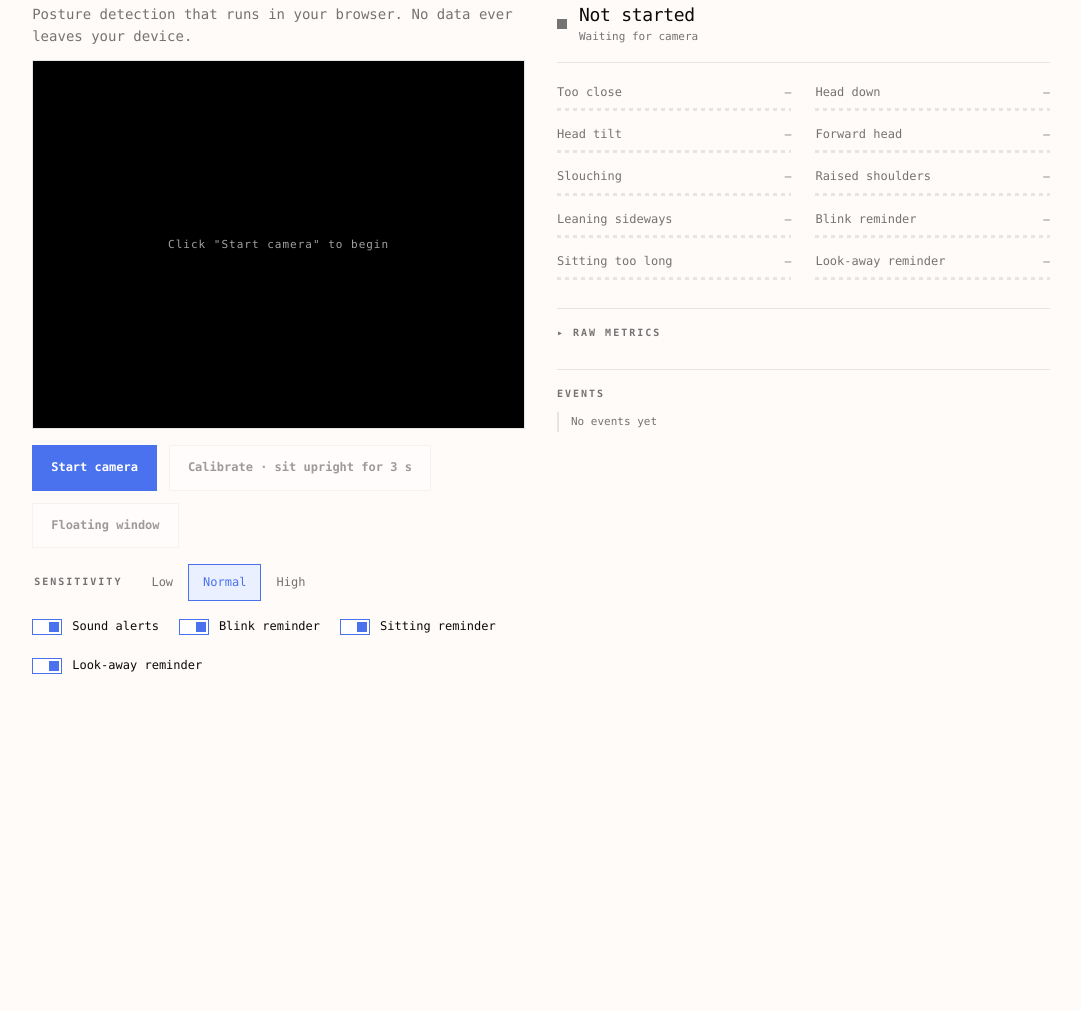
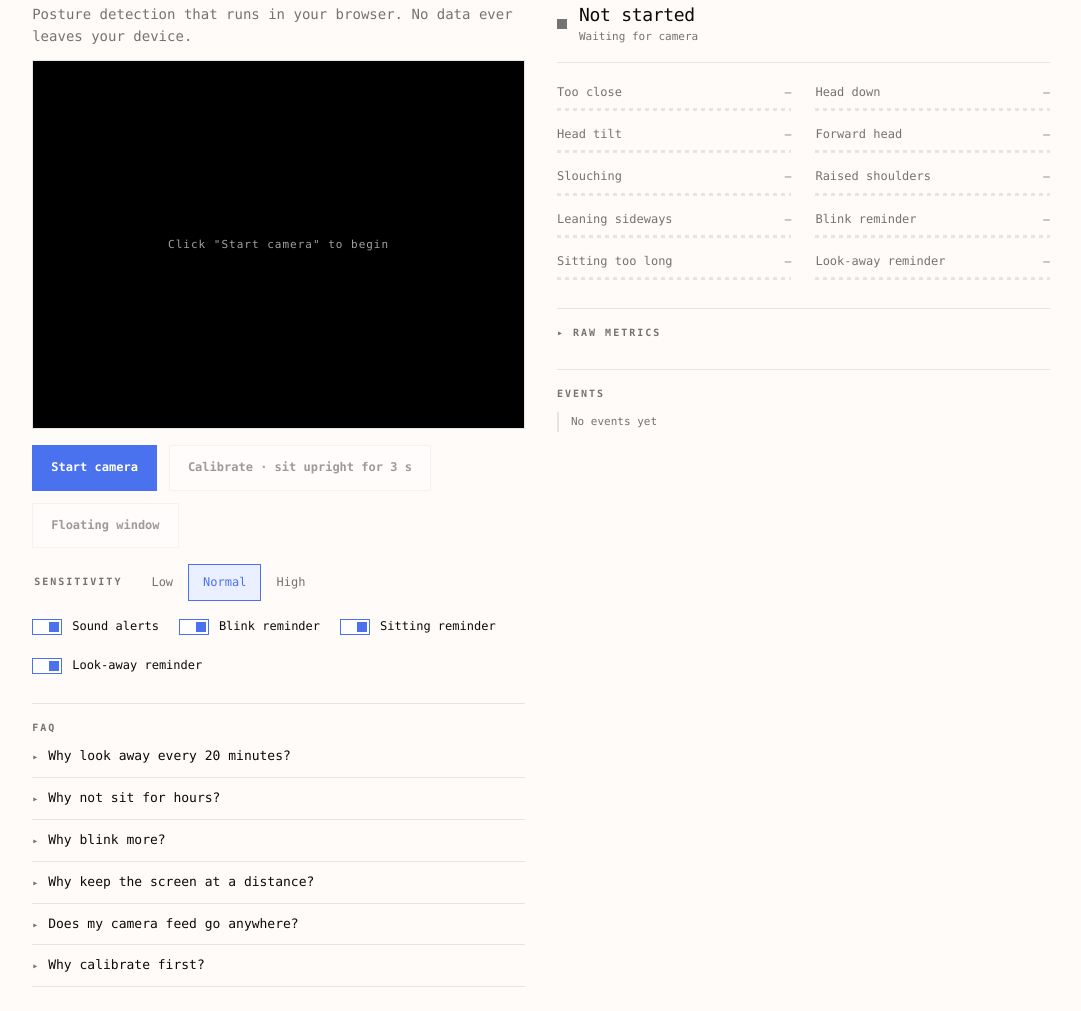
Before and after one commit to LinklyAI/upright, a website built with Vite: page index.html in a window 1280 px wide. Shown: the part 97-1108 px from the top of the page, without its empty margins (99-1180 px from the left). Before the commit the page ends 820 px from the top, so only its background shows below. Built offline with nearby package versions, Linux system fonts and the light colour scheme.

Commit message:
feat: collapsible FAQ under the controls

```diff
--- a/index.html
+++ b/index.html
@@ -152,6 +152,34 @@
             </label>
           </div>
         </section>
+
+        <section class="faq" data-i18n-aria="faqTitle">
+          <div class="label" data-i18n="faqTitle">FAQ</div>
+          <details class="faq__item">
+            <summary data-i18n="faqLookAwayQ">Why look away every 20 minutes?</summary>
+            <p data-i18n="faqLookAwayA"></p>
+          </details>
+          <details class="faq__item">
+            <summary data-i18n="faqSittingQ">Why not sit for hours?</summary>
+            <p data-i18n="faqSittingA"></p>
+          </details>
+          <details class="faq__item">
+            <summary data-i18n="faqBlinkQ">Why blink more?</summary>
+            <p data-i18n="faqBlinkA"></p>
+          </details>
+          <details class="faq__item">
+            <summary data-i18n="faqTooCloseQ">Why keep the screen at a distance?</summary>
+            <p data-i18n="faqTooCloseA"></p>
+          </details>
+          <details class="faq__item">
+            <summary data-i18n="faqPrivacyQ">Does my camera feed go anywhere?</summary>
+            <p data-i18n="faqPrivacyA"></p>
+          </details>
+          <details class="faq__item">
+            <summary data-i18n="faqCalibrateQ">Why calibrate first?</summary>
+            <p data-i18n="faqCalibrateA"></p>
+          </details>
+        </section>
       </div>
 
       <div class="side">
--- a/src/i18n.ts
+++ b/src/i18n.ts
@@ -100,6 +100,25 @@ const en = {
   wentBackground: 'Tab in background, detection continues at a lower rate',
   cameForeground: 'Tab in foreground',
   notificationTitle: 'Posture reminder',
+  faqTitle: 'FAQ',
+  faqLookAwayQ: 'Why look away every 20 minutes?',
+  faqLookAwayA:
+    'Focusing on a screen an arm away keeps the tiny muscle inside each eye flexed the whole time. Twenty seconds on something six metres away is its coffee break. Eye doctors call it the 20-20-20 rule; we just enforce it.',
+  faqSittingQ: 'Why not sit for hours?',
+  faqSittingA:
+    'The chair is not the enemy, the second hour is. Sit long enough and your big leg muscles clock out, your metabolism follows, and your lower back is left holding the whole shift alone. Two minutes on your feet every 45 beats any chair money can buy.',
+  faqBlinkQ: 'Why blink more?',
+  faqBlinkA:
+    'You blink about 15 times a minute in normal life and under 5 when you stare at a screen. Each blink repaints the tear film; skip them and your eyes get dry, gritty and red. Blinking is free eye drops. Use them.',
+  faqTooCloseQ: 'Why keep the screen at a distance?',
+  faqTooCloseA:
+    'The closer the screen, the harder your eyes work to focus, and the faster they tire. Your neck usually joins in by craning forward, which multiplies the load on your spine. About an arm’s length, 50 to 70 cm, is the comfortable spot.',
+  faqPrivacyQ: 'Does my camera feed go anywhere?',
+  faqPrivacyA:
+    'No. The models run inside your browser and the video never leaves this computer; there is no server to receive it. Once the page has loaded you can pull the network cable and it keeps working.',
+  faqCalibrateQ: 'Why calibrate first?',
+  faqCalibrateA:
+    'Every camera angle, chair height and body is different, so there is no universal number for “sitting straight”. Calibration records what upright looks like on you, and every check is measured against that. So actually sit up for those three seconds. It remembers.',
 } as const;
 
 export type Key = keyof typeof en;
@@ -198,6 +217,25 @@ const zh: Record<Key, string> = {
   wentBackground: '页面进入后台，继续以降频检测',
   cameForeground: '页面回到前台',
   notificationTitle: '坐姿提醒',
+  faqTitle: '常见问题',
+  faqLookAwayQ: '为什么每 20 分钟要远眺？',
+  faqLookAwayA:
+    '盯着一臂之内的屏幕时，眼睛里负责对焦的小肌肉一直在举铁。每 20 分钟看 6 米外 20 秒，等于让它放下杠铃喘口气。这叫 20-20-20 法则，是眼科医生想出来的，我们只负责催。',
+  faqSittingQ: '为什么不要久坐？',
+  faqSittingA:
+    '椅子不是敌人，第二个小时才是。坐久了腿部的大肌群下班，代谢跟着放假，腰椎只能独自扛完整个班。每 45 分钟起来走两分钟，比再贵的椅子都管用。',
+  faqBlinkQ: '为什么要多眨眼？',
+  faqBlinkA:
+    '平时每分钟眨 15 次左右，盯屏幕时会掉到 5 次以下。每次眨眼都在给眼球表面重新刷一层泪膜，省掉它，眼睛就会干、涩、发红。眨眼是免费的眼药水，别省。',
+  faqTooCloseQ: '为什么离屏幕不要太近？',
+  faqTooCloseA:
+    '越近，眼睛为了对焦越吃力，疲劳来得越快；脖子通常还会跟着往前探，把头的重量成倍压到颈椎上。一臂远，也就是 50 到 70 厘米，是舒服的距离。',
+  faqPrivacyQ: '我的画面会上传吗？',
+  faqPrivacyA:
+    '不会。模型在你的浏览器里运行，画面不离开这台电脑，也没有服务器可以收。页面加载完之后拔掉网线，它照样工作。',
+  faqCalibrateQ: '为什么要先校准？',
+  faqCalibrateA:
+    '每个人的摄像头角度、椅子高度、身材都不一样，"坐直"没有通用数值。校准就是记住你坐直时的样子，之后所有判断都拿它来比。所以那三秒请真的坐直，它记性很好。',
 };
 
 const TABLES: Record<Locale, Record<Key, string>> = { en, zh };
--- a/src/style.css
+++ b/src/style.css
@@ -229,6 +229,48 @@ input:focus-visible + .switch__track {
 }
 .stage-column .toolbar {
   margin-top: 16px;
+}
+
+/* ---------- FAQ: collapsed by default, one rule between items ---------- */
+.faq {
+  margin-top: 28px;
+  border-top: 1px solid var(--line);
+  padding-top: 16px;
+}
+.faq__item {
+  border-bottom: 1px solid var(--line);
+}
+.faq__item summary {
+  cursor: pointer;
+  list-style: none;
+  display: flex;
+  align-items: baseline;
+  gap: 10px;
+  padding: 10px 0;
+  font-size: 13px;
+}
+.faq__item summary::-webkit-details-marker {
+  display: none;
+}
+.faq__item summary::before {
+  content: '▸';
+  flex: none;
+  font-size: 10px;
+  color: var(--muted);
+  transition: transform 0.15s ease;
+}
+.faq__item[open] summary::before {
+  transform: rotate(90deg);
+}
+.faq__item summary:hover {
+  color: var(--accent);
+}
+.faq__item p {
+  margin: 0 0 14px 20px;
+  font-size: 12px;
+  line-height: 1.8;
+  color: var(--muted);
+  max-width: 62ch;
 }
 
 /* ---------- right column ---------- */
```
